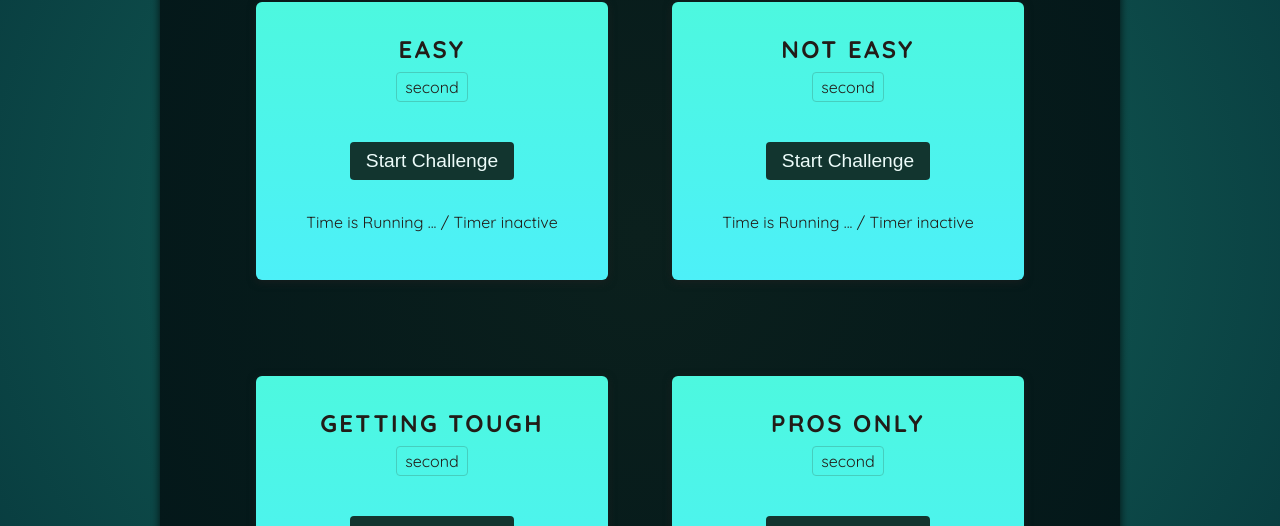
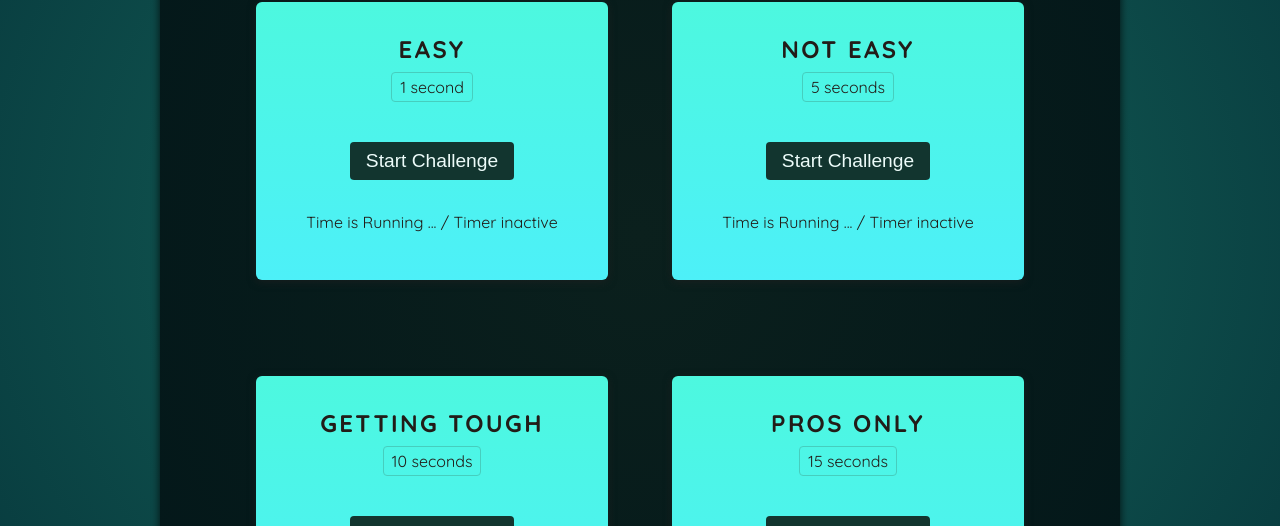
Before and after one commit to shefket-mustafa/Final-countdown, a React (Vite) app: page / in a window 1280 px wide. Shown: the part 330-856 px from the top of the page. Built offline with nearby package versions, Linux system fonts and the light colour scheme; a web font is replaced by a local one.

Commit message:
target seconds added to timer challenge comp

```diff
--- a/src/App.jsx
+++ b/src/App.jsx
@@ -15,10 +15,10 @@
       </header>
        <Player />
       <div id="challenges">
-        <TimerChallenge title={'Easy'}/>
-        <TimerChallenge title={'Not easy'}/>
-        <TimerChallenge title={'Getting tough'}/>
-        <TimerChallenge title={'Pros only'}/>
+        <TimerChallenge title={'Easy'} targetTime={1}/>
+        <TimerChallenge title={'Not easy'} targetTime={5}/>
+        <TimerChallenge title={'Getting tough'} targetTime={10}/>
+        <TimerChallenge title={'Pros only'} targetTime={15}/>
       </div>
       </div>
     </>
```
